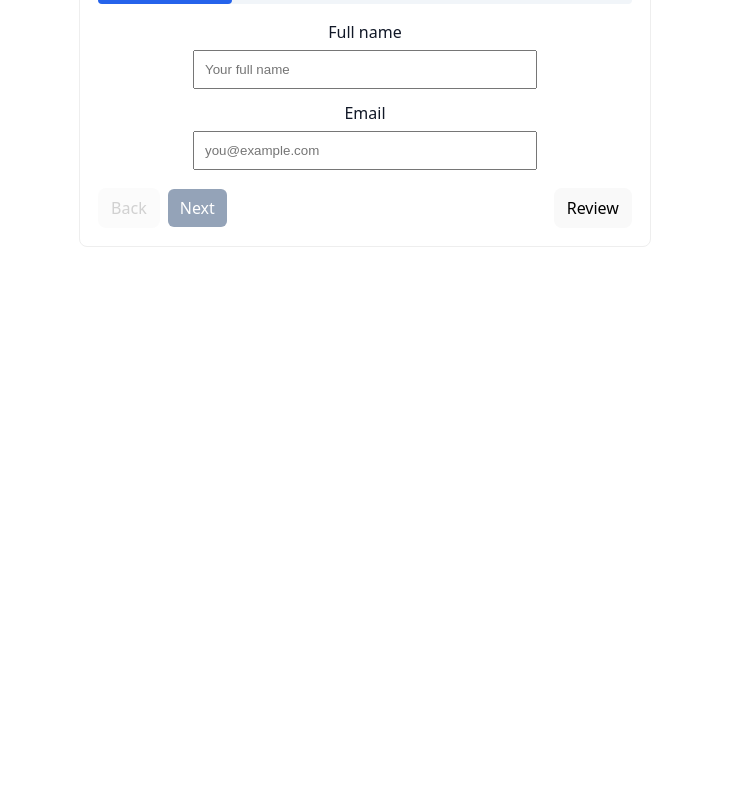
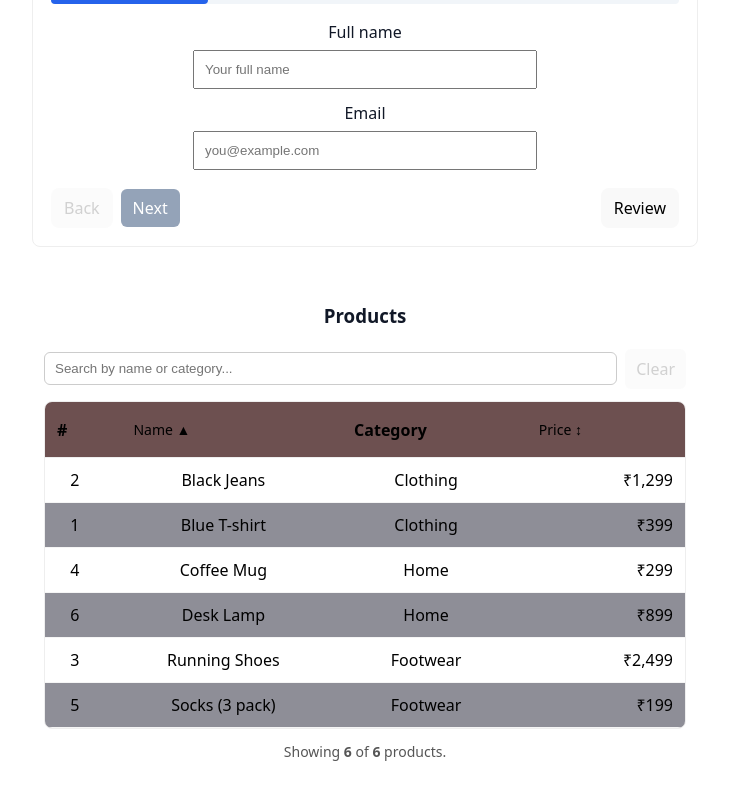
Before and after one commit to Prathm7/react-practice-problems, a React (Vite) app in the folder react-practice/: page / in a window 1280 px wide. Shown: the part 4158-4958 px from the top of the page, without its empty margins (275-1004 px from the left). Before the commit the page ends 4461 px from the top, so only its background shows below. Built offline with nearby package versions, Linux system fonts and the light colour scheme.

Commit message:
feat: add P21 - Sortable & Filterable Table

```diff
--- a/react-practice/src/App.jsx
+++ b/react-practice/src/App.jsx
@@ -27,6 +27,7 @@ import SignupForm from "./problems/P17-signup-form-validations/SignupForm";
 import PhoneNumbersForm from "./problems/P18-dynamic-form-fields/PhoneNumbersForm";
 import ExampleForm from "./problems/P19-reusable-text-fields/ExampleForm";
 import MultiStepForm from "./problems/P20-multii-step-form/MultiStepForm";
+import ProductTable from "./problems/P21-sortable-and-filterable/ProductTable";
 
 function AppContent() {
   const { theme, toggleTheme } = useContext(ThemeContext);
@@ -99,6 +100,7 @@ export default function App() {
           <PhoneNumbersForm />
           <ExampleForm />
           <MultiStepForm />
+          <ProductTable />
         </AuthProvider>
       </ThemeProvider>
     </ToastProvider>
--- /dev/null
+++ b/react-practice/src/problems/P21-sortable-and-filterable/ProductTable.jsx
@@ -0,0 +1,200 @@
+import React, { useMemo, useState } from "react";
+
+const INITIAL_PRODUCTS = [
+  { id: 1, name: "Blue T-shirt", category: "Clothing", price: 399 },
+  { id: 2, name: "Black Jeans", category: "Clothing", price: 1299 },
+  { id: 3, name: "Running Shoes", category: "Footwear", price: 2499 },
+  { id: 4, name: "Coffee Mug", category: "Home", price: 299 },
+  { id: 5, name: "Socks (3 pack)", category: "Footwear", price: 199 },
+  { id: 6, name: "Desk Lamp", category: "Home", price: 899 },
+];
+
+function formatPrice(n) {
+  return `₹${n.toLocaleString("en-IN")}`;
+}
+
+const comparators = {
+  name: (a, b) => a.name.localeCompare(b.name),
+  price: (a, b) => a.price - b.price,
+};
+
+export default function ProductTable({ products = INITIAL_PRODUCTS }) {
+  const [query, setQuery] = useState("");
+  const [sortBy, setSortBy] = useState("name");
+  const [direction, setDirection] = useState("asc");
+
+  const handleSort = (col) => {
+    console.log("Sort:: ", col)
+    if (col === sortBy) {
+      setDirection((d) => (d === "asc" ? "desc" : "asc"));
+    } else {
+      setSortBy(col);
+      setDirection("asc");
+    }
+  };
+
+  const visible = useMemo(() => {
+    const q = query.trim().toLowerCase();
+    console.log("q:: ", q)
+
+    let list = products.filter((p) => {
+      if (!q) return true;
+      return (
+        p.name.toLowerCase().includes(q) ||
+        (p.category && p.category.toLowerCase().includes(q))
+      );
+    });
+
+    const comp = comparators[sortBy] || comparators.name;
+    list = [...list].sort((a, b) => {
+      const res = comp(a, b);
+      return direction === "asc" ? res : -res;
+    });
+
+    return list;
+  }, [products, query, sortBy, direction]);
+
+  const sortLabel = (col) =>
+    `${col} column, sorted ${sortBy === col ? direction : "none"}. Click to ${
+      sortBy === col && direction === "asc"
+        ? "sort descending"
+        : "sort ascending"
+    }`;
+
+  return (
+    <div style={{ maxWidth: 900, margin: "20px auto", padding: 12 }}>
+      <h3>Products</h3>
+
+      <div
+        style={{
+          display: "flex",
+          gap: 8,
+          marginBottom: 12,
+          alignItems: "center",
+        }}
+      >
+        <input
+          type="search"
+          value={query}
+          onChange={(e) => setQuery(e.target.value)}
+          placeholder="Search by name or category..."
+          aria-label="Search products"
+          style={{
+            padding: "8px 10px",
+            flex: 1,
+            borderRadius: 6,
+            border: "1px solid #ccc",
+          }}
+        />
+        <button
+          onClick={() => setQuery("")}
+          disabled={!query}
+          style={{
+            padding: "8px 10px",
+            borderRadius: 6,
+            cursor: query ? "pointer" : "not-allowed",
+            opacity: query ? 1 : 0.6,
+          }}
+        >
+          Clear
+        </button>
+      </div>
+
+      <div
+        style={{ overflowX: "auto", border: "1px solid #eee", borderRadius: 8 }}
+      >
+        <table
+          style={{ width: "100%", borderCollapse: "collapse", minWidth: 640 }}
+        >
+          <thead>
+            <tr>
+              <th style={thStyle}>#</th>
+
+              <th style={thStyle}>
+                <button
+                  onClick={() => handleSort("name")}
+                  aria-label={sortLabel("name")}
+                  style={sortButtonStyle}
+                >
+                  Name{" "}
+                  {sortBy === "name" ? (direction === "asc" ? "▲" : "▼") : "↕"}
+                </button>
+              </th>
+
+              <th style={thStyle}>Category</th>
+
+              <th style={thStyle}>
+                <button
+                  onClick={() => handleSort("price")}
+                  aria-label={sortLabel("price")}
+                  style={sortButtonStyle}
+                >
+                  Price{" "}
+                  {sortBy === "price" ? (direction === "asc" ? "▲" : "▼") : "↕"}
+                </button>
+              </th>
+            </tr>
+          </thead>
+
+          <tbody>
+            {visible.length === 0 ? (
+              <tr>
+                <td
+                  colSpan={4}
+                  style={{ padding: 16, textAlign: "center", color: "#666" }}
+                >
+                  No products found.
+                </td>
+              </tr>
+            ) : (
+              visible.map((p, i) => (
+                <tr key={p.id} style={i % 2 === 0 ? rowEvenStyle : rowOddStyle}>
+                  <td style={tdStyle}>{p.id}</td>
+                  <td style={tdStyle}>{p.name}</td>
+                  <td style={tdStyle}>{p.category}</td>
+                  <td style={{ ...tdStyle, textAlign: "right" }}>
+                    {formatPrice(p.price)}
+                  </td>
+                </tr>
+              ))
+            )}
+          </tbody>
+        </table>
+      </div>
+
+      <div style={{ marginTop: 12, color: "#555", fontSize: 14 }}>
+        Showing <strong>{visible.length}</strong> of{" "}
+        <strong>{products.length}</strong> products.
+      </div>
+    </div>
+  );
+}
+
+const thStyle = {
+  textAlign: "left",
+  padding: "10px 12px",
+  borderBottom: "1px solid #eee",
+  background: "#6d5050ff",
+  fontWeight: 600,
+  color: 'black'
+};
+
+const tdStyle = {
+  padding: "10px 12px",
+  borderBottom: "1px solid #f5f5f5",
+  color: "black",
+};
+
+const sortButtonStyle = {
+  border: "none",
+  background: "transparent",
+  cursor: "pointer",
+  fontSize: 14,
+  display: "inline-flex",
+  gap: 6,
+  alignItems: "center",
+  color: "black",
+};
+
+const rowEvenStyle = { background: "white" };
+const rowOddStyle = { background: "#8e8e97ff" };
```
